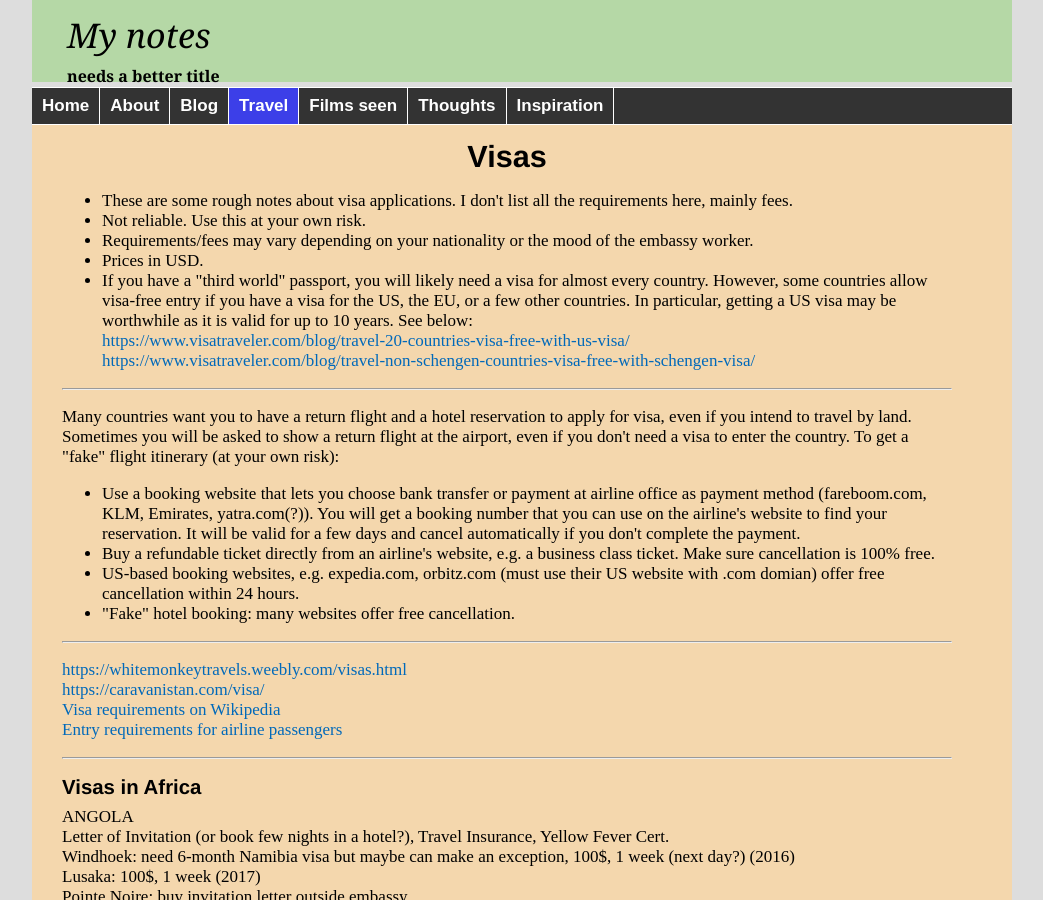
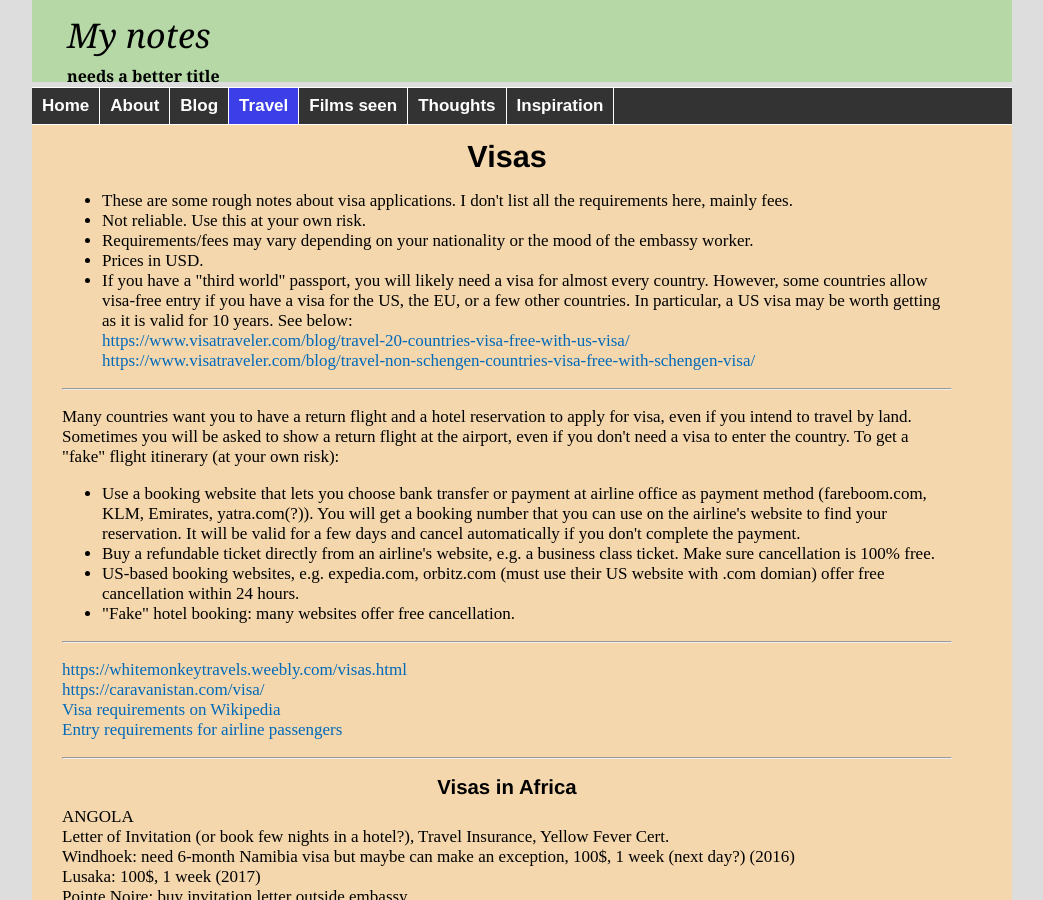
Before and after one commit to witbag/witbag.github.io, a Jekyll site: the page built from travel/visas.html, in a window 1280 px wide and 900 px high. Shown: the whole window, without its empty margins (118-1161 px from the left). Built offline with Jekyll 4.4.1, drawn with Linux system fonts in a browser that asks for light colours.

Commit message:
Update visas.html

```diff
--- a/travel/visas.html
+++ b/travel/visas.html
@@ -13,7 +13,7 @@
 <li>Not reliable. Use this at your own risk.
 <li>Requirements/fees may vary depending on your nationality or the mood of the embassy worker.
 <li>Prices in USD.
-<li>If you have a "third world" passport, you will likely need a visa for almost every country. However, some countries allow visa-free entry if you have a visa for the US, the EU, or a few other countries. In particular, getting a US visa may be worthwhile as it is valid for up to 10 years. See below:<br>
+<li>If you have a "third world" passport, you will likely need a visa for almost every country. However, some countries allow visa-free entry if you have a visa for the US, the EU, or a few other countries. In particular, a US visa may be worth getting as it is valid for 10 years. See below:<br>
 <a href="https://www.visatraveler.com/blog/travel-20-countries-visa-free-with-us-visa/" target=_blank>https://www.visatraveler.com/blog/travel-20-countries-visa-free-with-us-visa/</a><br>
 <a href="https://www.visatraveler.com/blog/travel-non-schengen-countries-visa-free-with-schengen-visa/" target=_blank>https://www.visatraveler.com/blog/travel-non-schengen-countries-visa-free-with-schengen-visa/</a><br>
 </ul>
@@ -36,7 +36,7 @@
 </p>
 
 <hr>
-<p><h4>Visas in Africa</h4>
+<p><center><h4>Visas in Africa</h4></center>
 ANGOLA<br />Letter of Invitation (or book few nights in a hotel?), Travel Insurance, Yellow Fever Cert.<br />Windhoek: need 6-month Namibia visa but maybe can make an exception, 100$, 1 week (next day?) (2016)<br />Lusaka: 100$, 1 week (2017)<br />Pointe Noire: buy invitation letter outside embassy<br />since 2018: visa on arrival(?) 120$(?)</p>
 <p>BENIN<br />Visa Touristique Entente (VTE) for Burkina Faso, Niger, Benin, Togo and ?Ivory Coast?, apply in one of the 5, ~45$ 60days, uncertain if it exists (2017)</p>
 <p>BURKINA FASO<br />Bamako: 42$ (2017)<br />Visa Touristique Entente (VTE) for Burkina Faso, Niger, Benin, Togo and ?Ivory Coast?, apply in one of the 5, ~45$ 60days, uncertain if it exists (2017)<br />Burkina Faso is a good place to get VTE (2017)</p>
@@ -75,7 +75,7 @@
 <p>ZIMBABWE<br />50$ KAZA Uni-visa on arrival for Zambia and Zimbabwe (cancelled?)<br />30$ (55$?) visa on arrival (2015)</p>
 
 <hr>
-<p><h4>Visas in Asia</h4>
+<p><center><h4>Visas in Asia</h4></center>
 AFGHANISTAN<br /><a href="https://caravanistan.com/visa/afghanistan" target=_blank>https://caravanistan.com/visa/afghanistan</a><br />KL: next day, 100(?)usd<br />Delhi: 80usd (not possible??)</p>
 <p>AZERBAIJAN<br />eVisa: 20usd, 3 days (2017)</p>
 <p>BANGLADESH<br />15euro, on arrival 50usd</p>
@@ -100,7 +100,7 @@
 <p>VIETNAM<br />E-visa: 25USD , can enter/exit only some border points (2017)<br />Phnom Penh (48h), Battambang (48h), Sihanoukville: 40USD (60$?), same or next day extra 10$<br />consulate can issue a visa on a separate document (saves a page on your passport).<br />Vientiane: 70usd, next day<br />Luang Prabang: 40usd (3 days), 50usd (next day) (70$?)</p>
 
 <hr>
-<p><h4>Visas in the Americas</h4>
+<p><center><h4>Visas in the Americas</h4></center>
 CUBA<br />Only need toursit card from Cuban missions, travel agencies or airline: airlines give them at check-in (?) free?? 25$??</p>
 <p>GUYANA<br />Paramaribo: 30$, one day</p>
 <p>SURINAME<br />Cayenne: 40euro (multiple entry), same day (Jul 2017)</p>
```
